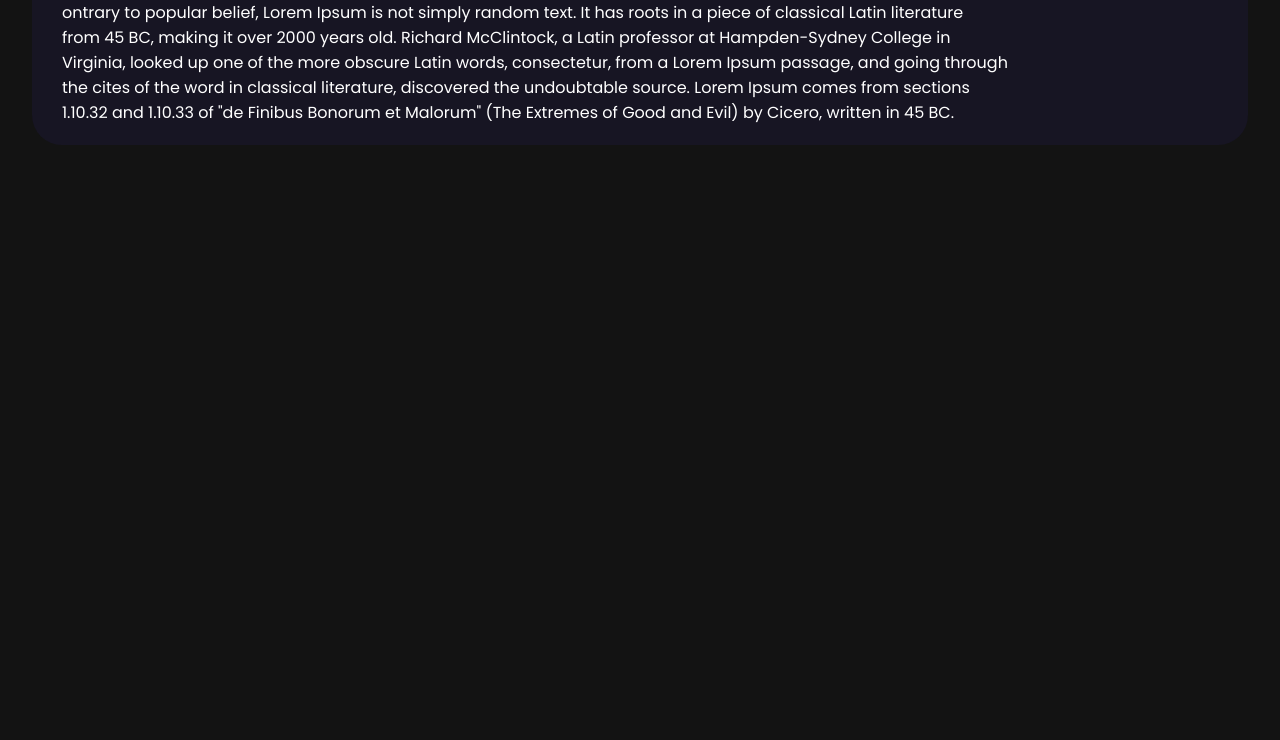
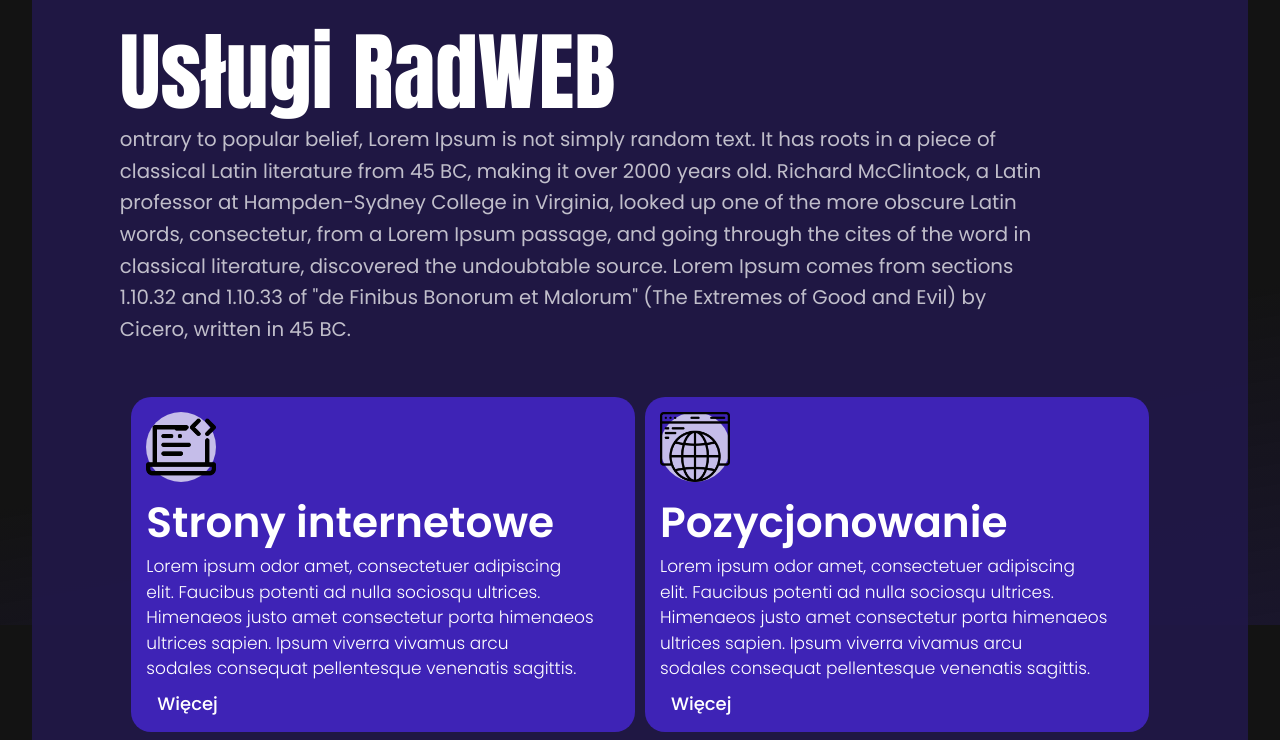
Before and after one commit to RadWEB2000/radweb, a Next.js app in the folder web/: page / in a window 1280 px wide. Shown: the part 1775-2515 px from the top of the page. Before the commit the page ends 1970 px from the top, so only its background shows below. Built offline with nearby package versions, Linux system fonts and the light colour scheme; a web font is replaced by a local one.

Commit message:
services

```diff
--- /dev/null
+++ b/web/components/Utils/Cards/PrimaryServiceCard/PrimaryServiceCard.module.scss
@@ -0,0 +1,57 @@
+@import "../../../../styles/Mixins.scss";
+@import "../../../../styles/Variables.scss";
+
+.wrapper {
+    background: $purple;
+    padding: 1.5rem;
+    border-radius: 2rem;
+}
+
+.image__wrapper {
+    @include flex(center,center);
+    @include size(7rem, 7rem);
+    border-radius: 50%;
+    display: block;
+    background-color: color-mix(in srgb, $purple 30%, $white 70%);
+    position: relative;
+    margin-bottom: 2rem;
+
+}
+
+.image {
+    object-fit: contain;
+    object-position: center;
+}
+
+.title {
+    @include font(clamp(2.6rem, 3.3vw, 4.27rem), 600, 1, null, null, start);
+}
+
+.content {
+    @include font(clamp(1.55rem, 1.6vw, 1.7rem), 300, 1.5, null, null, start);
+    margin: 1rem 0;
+}
+
+.button {
+    @include font(1.8rem, 500, 1, null,null, start);
+    padding: 0.25rem 1.1rem;
+    position: relative;
+    &::after {
+        @include size(2px, 100%);
+        background-color: $white;
+        border-radius: 1rem;
+        bottom: 0;
+        position: absolute;
+        left: 0;
+        transform: scaleX(0);
+        transform-origin: left;
+        transition:.23s linear transform;
+    }
+
+    &:focus-within,
+    &:hover {
+        &::after {
+            transform: scaleX(1);
+        }
+    }
+}
--- /dev/null
+++ b/web/components/Utils/Cards/PrimaryServiceCard/PrimaryServiceCard.tsx
@@ -0,0 +1,43 @@
+import Image from "next/image";
+import css from "cards/PrimaryServiceCard/PrimaryServiceCard.module.scss"
+import { tPrimaryServiceCard } from "cards/PrimaryServiceCard/PrimaryServiceCard.models";
+import Link from "next/link";
+export default function  PrimaryServiceCard({button,content,icon,title}:tPrimaryServiceCard) {
+    return (
+        <li
+            className={css.wrapper}
+        >
+            <picture
+                className={css.image__wrapper}
+            >
+                <Image
+                    alt={icon.altText}
+                    className={css.image}
+                    fill
+                    loading="lazy"
+                    src={icon.sourceUrl}
+                    title={icon.title}
+                    quality={14}
+                />
+            </picture>
+            <article
+                className={css.box}
+            >
+                <h2
+                    className={css.title}
+                    dangerouslySetInnerHTML={{__html:title}}
+                />
+                <p
+                    className={css.content}
+                    dangerouslySetInnerHTML={{__html:content}}
+                />
+            </article>
+            <Link
+                className={css.button}
+                href={button.url}
+            >
+                {button.title}
+            </Link>
+        </li>
+    )
+}
--- /dev/null
+++ b/web/components/Utils/Cards/index.ts
@@ -0,0 +1 @@
+export {default as PrimaryServiceCard} from "cards/PrimaryServiceCard/PrimaryServiceCard"
--- a/web/components/Views/HomeView/Services/Services.models.ts
+++ b/web/components/Views/HomeView/Services/Services.models.ts
@@ -1,7 +1,9 @@
+import { tPrimaryServiceCard  as tCard} from "cards/PrimaryServiceCard/PrimaryServiceCard.models";
 import { tButton } from "ts/common";
 
 export type tServices = {
     title:string;
     content:string;
     button:tButton;
+    cards?:tCard[];
 }
--- a/web/components/Views/HomeView/Services/Services.module.scss
+++ b/web/components/Views/HomeView/Services/Services.module.scss
@@ -0,0 +1,26 @@
+@import "../../../../styles/Mixins.scss";
+@import "../../../../styles/Variables.scss";
+
+.wrapper {
+    margin:7vh auto;
+    width:clamp(5rem, 110rem, 90%);
+}
+
+.title {
+    @include font(clamp(4.75rem, 6.7vw, 11.3rem),400, 1.2, null, null, start);
+    font-family: $font_bold;
+}
+
+.content {
+    @include font(clamp(1.62rem, 1.7vw, 1.98rem), 400, 1.6, null, null, start);
+    max-width: 75ch;
+    opacity: 0.72;
+}
+
+.cards {
+    display: grid;
+    grid-template-columns: repeat(2,1fr);
+    padding: 1.15rem;
+    gap:1rem;
+    margin-top: 4rem;
+}
--- a/web/components/Views/HomeView/Services/Services.tsx
+++ b/web/components/Views/HomeView/Services/Services.tsx
@@ -1,19 +1,40 @@
+import {PrimaryServiceCard  as Card}from "cards/index";
 import {tServices} from "v-home/Services/Services.models";
 import css from "v-home/Services/Services.module.scss"
-export default function Services({button,content,title}:tServices){
+export default function Services({button,cards,content,title}:tServices){
     return (
-        <div>
-            <section>
+        <div
+            className={css.wrapper}
+        >
+            <section
+                className={css.box}
+            >
                 <h2
+                    className={css.title}
                     dangerouslySetInnerHTML={{__html:title}}
                 />
                 <p
+                    className={css.content}
                     dangerouslySetInnerHTML={{__html:content}}
                 />
             </section>
-            <ul>
-
-            </ul>
+            {
+                cards &&
+                <ul
+                    className={css.cards}
+                >
+                    {
+                        cards.map((item, index) => {
+                            return (
+                                <Card
+                                    {...item}
+                                    key={index}
+                                />
+                            )
+                        })
+                    }
+                </ul>
+            }
         </div>
     )
 }
--- a/web/data/home_page.ts
+++ b/web/data/home_page.ts
@@ -3,6 +3,10 @@
 import person_img from "img/man-with-phone-holiday.webp";
 import { tHero } from 'v-home/Hero/Hero.models';
 import { tServices } from "v-home/Services/Services.models";
+import web_icon  from "icons/strony-internetowe-radweb.webp"
+import seo_icon from "icons/pozycjonowanie-stron-interntowych-radweb.webp";
+import ppc_icon from "icons/reklamy-google-ads-radweb.webp";
+import video_icon from "icons/videomaking-radweb.webp";
 interface i_home_page {
     hero:tHero;
     banner:tBanner;
@@ -66,7 +70,58 @@
             url:"#"
         },
         content:`ontrary to popular belief, Lorem Ipsum is not simply random text. It has roots in a piece of classical Latin literature from 45 BC, making it over 2000 years old. Richard McClintock, a Latin professor at Hampden-Sydney College in Virginia, looked up one of the more obscure Latin words, consectetur, from a Lorem Ipsum passage, and going through the cites of the word in classical literature, discovered the undoubtable source. Lorem Ipsum comes from sections 1.10.32 and 1.10.33 of "de Finibus Bonorum et Malorum" (The Extremes of Good and Evil) by Cicero, written in 45 BC.`,
-        title:"Usługi RadWEB"
+        title:"Usługi RadWEB",
+        cards: [
+            {
+                button:{
+                    title:"Więcej",
+                    url:"#"
+                },
+                content:`Lorem ipsum odor amet, consectetuer adipiscing elit. Faucibus potenti ad nulla sociosqu ultrices. Himenaeos justo amet consectetur porta himenaeos ultrices sapien. Ipsum viverra vivamus arcu sodales consequat pellentesque venenatis sagittis.`,
+                icon: {
+                    altText:"",
+                    sourceUrl:web_icon.src,
+                    title:""
+                },
+                title:"Strony internetowe"
+            },    {
+                button:{
+                    title:"Więcej",
+                    url:"#"
+                },
+                content:`Lorem ipsum odor amet, consectetuer adipiscing elit. Faucibus potenti ad nulla sociosqu ultrices. Himenaeos justo amet consectetur porta himenaeos ultrices sapien. Ipsum viverra vivamus arcu sodales consequat pellentesque venenatis sagittis.`,
+                icon: {
+                    altText:"",
+                    sourceUrl:seo_icon.src,
+                    title:""
+                },
+                title:"Pozycjonowanie"
+            },    {
+                button:{
+                    title:"Więcej",
+                    url:"#"
+                },
+                content:`Lorem ipsum odor amet, consectetuer adipiscing elit. Faucibus potenti ad nulla sociosqu ultrices. Himenaeos justo amet consectetur porta himenaeos ultrices sapien. Ipsum viverra vivamus arcu sodales consequat pellentesque venenatis sagittis.`,
+                icon: {
+                    altText:"",
+                    sourceUrl:ppc_icon.src,
+                    title:""
+                },
+                title:"Reklamy Google Ads"
+            },    {
+                button:{
+                    title:"Więcej",
+                    url:"#"
+                },
+                content:`Lorem ipsum odor amet, consectetuer adipiscing elit. Faucibus potenti ad nulla sociosqu ultrices. Himenaeos justo amet consectetur porta himenaeos ultrices sapien. Ipsum viverra vivamus arcu sodales consequat pellentesque venenatis sagittis.`,
+                icon: {
+                    altText:"",
+                    sourceUrl:video_icon.src,
+                    title:""
+                },
+                title:"Videomaking"
+            },
+        ]
     }
 
 }
--- a/web/styles/Views/HomeView.scss
+++ b/web/styles/Views/HomeView.scss
@@ -4,7 +4,7 @@
 
 
 .hp_tile {
-    background-color: color-mix(in srgb, $black 90%, $purple 10%);
+    background-color: color-mix(in srgb, $black 60%, $purple 30%);
     border-radius: 3rem;
     padding: 2rem 3rem;
     width:95%;
```
Also changed, not shown: web/components/Utils/Cards/PrimaryServiceCard/PrimaryServiceCard.models.ts (added, +8 -0 lines).
